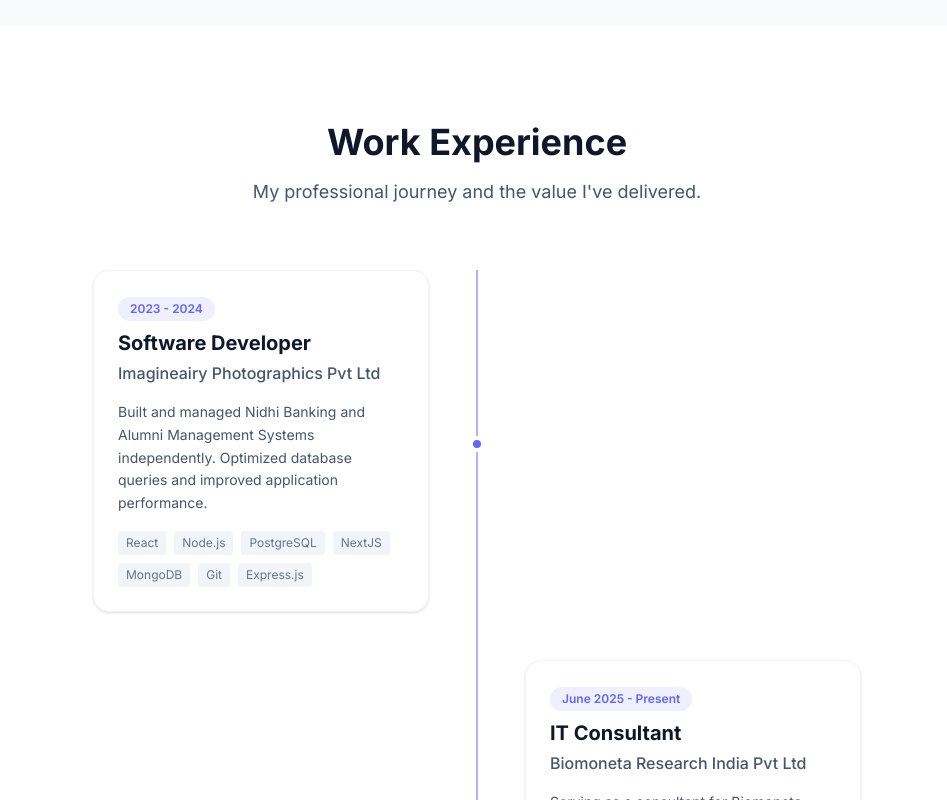
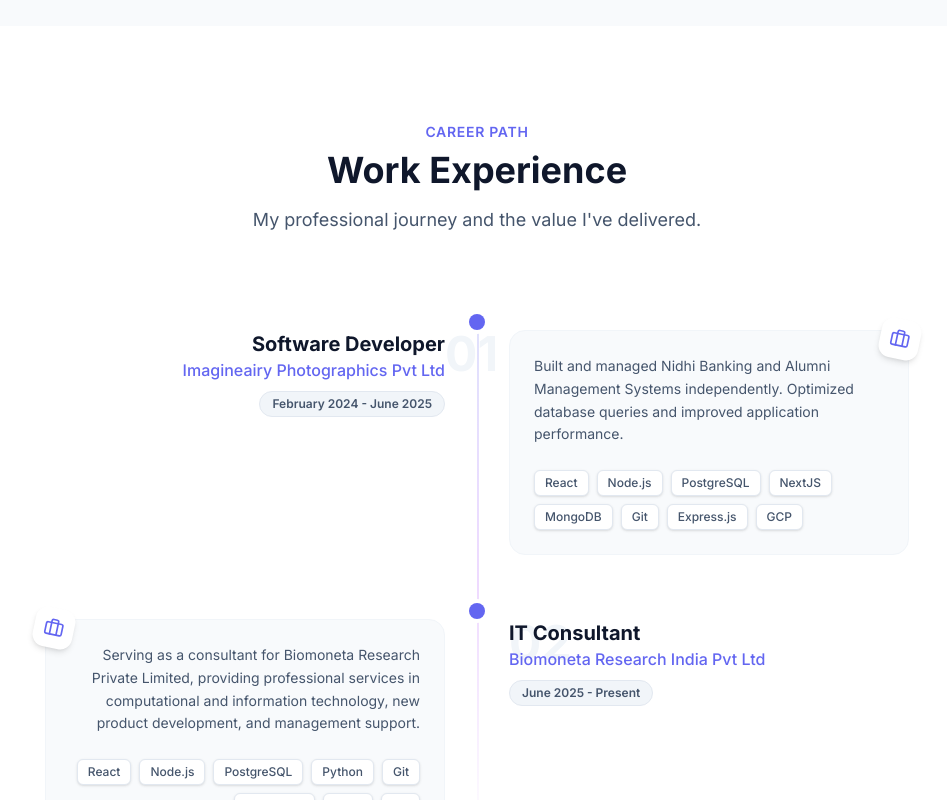
Before and after one commit to tanbiralam06/tanbir-tech, a Next.js app: page / in a window 1280 px wide. Shown: the part 3680-4480 px from the top of the page, without its empty margins (163-1110 px from the left). Built offline with nearby package versions, Linux system fonts and the light colour scheme.

Commit message:
redesign the experience section

```diff
--- a/src/components/sections/Experience.js
+++ b/src/components/sections/Experience.js
@@ -4,6 +4,7 @@
 import { useRef } from "react";
 import Section from "@/components/ui/Section";
 import { experience } from "@/data/experience";
+import { Briefcase } from "lucide-react";
 
 export default function Experience() {
   const containerRef = useRef(null);
@@ -12,17 +13,18 @@
     offset: ["start end", "end end"],
   });
 
-  const scaleY = useTransform(scrollYProgress, [0, 1], [0, 1]);
-
   return (
-    <Section id="experience">
+    <Section id="experience" className="bg-white dark:bg-slate-950">
       <motion.div
         initial={{ opacity: 0, y: 20 }}
         whileInView={{ opacity: 1, y: 0 }}
         viewport={{ once: true }}
         transition={{ duration: 0.5 }}
-        className="text-center mb-16"
+        className="text-center mb-20"
       >
+        <span className="text-primary font-semibold tracking-wider uppercase text-sm mb-2 block">
+          Career Path
+        </span>
         <h2 className="text-3xl md:text-4xl font-bold mb-4 text-slate-900 dark:text-white">
           Work Experience
         </h2>
@@ -31,65 +33,114 @@
         </p>
       </motion.div>
 
-      <div ref={containerRef} className="max-w-3xl mx-auto relative">
-        {/* Timeline Line (Desktop) */}
-        <motion.div
-          style={{ scaleY, originY: 0 }}
-          className="hidden md:block absolute left-[50%] top-0 bottom-0 w-px bg-primary -translate-x-1/2 z-0"
-        />
-        <div className="hidden md:block absolute left-[50%] top-0 bottom-0 w-px bg-slate-200 dark:bg-slate-700 -translate-x-1/2 -z-10" />
+      <div ref={containerRef} className="max-w-4xl mx-auto relative px-4">
+        {/* Continuous Gradient Line */}
+        <div className="absolute left-8 md:left-1/2 top-4 bottom-0 w-0.5 bg-gradient-to-b from-primary via-purple-500 to-transparent -translate-x-1/2 md:translate-x-0 hidden md:block opacity-20" />
+        {/* Mobile Line */}
+        <div className="absolute left-6 top-4 bottom-0 w-0.5 bg-gradient-to-b from-primary via-slate-300 to-transparent dark:from-primary dark:via-slate-700 md:hidden opacity-20" />
 
+        <div className="space-y-12">
           {experience.map((job, index) => (
             <motion.div
               key={job.company}
-            initial={{ opacity: 0, x: index % 2 === 0 ? -50 : 50 }}
-            whileInView={{ opacity: 1, x: 0 }}
+              initial={{ opacity: 0, y: 20 }}
+              whileInView={{ opacity: 1, y: 0 }}
               viewport={{ once: true, margin: "-100px" }}
-            transition={{ duration: 0.6, type: "spring", bounce: 0.3 }}
-            className="relative pl-8 md:pl-0"
+              transition={{ duration: 0.5, delay: index * 0.1 }}
+              className="relative grid md:grid-cols-2 gap-8 md:gap-16 group"
             >
-            <div className={`md:flex items-center justify-between gap-8 mb-12 ${index % 2 === 0 ? "md:flex-row-reverse" : ""}`}>
-              <div className="md:w-1/2 mb-4 md:mb-0" />
+              {/* Timeline Dot (Desktop Center) */}
+              <div className="hidden md:flex absolute left-1/2 -translate-x-1/2 top-0 items-center justify-center">
+                <div className="w-4 h-4 bg-primary rounded-full ring-4 ring-white dark:ring-slate-950 z-10 transition-transform duration-300 group-hover:scale-125 group-hover:ring-primary/20" />
+              </div>
 
-              {/* Timeline Dot */}
-              <motion.div
-                initial={{ scale: 0 }}
-                whileInView={{ scale: 1 }}
-                viewport={{ once: true }}
-                transition={{ duration: 0.4, delay: 0.2 }}
-                className="absolute left-0 md:left-1/2 w-4 h-4 bg-primary rounded-full border-4 border-white dark:border-slate-900 -translate-x-1.5 md:-translate-x-1/2 mt-1.5 z-10"
-              />
+              {/* Date Column (Desktop: Alternating sides or fixed? Let's keep date on one side for "modern timeline" usually puts date on one side and content on other, OR puts content on right) */}
+              {/* For better UX, let's keep content on RIGHT, Date on LEFT for all, effectively a sidemenu style, OR alternating zig zag but cleaner.
+                  The user asked for "cool and modern".
+                  Let's do: Left side = Date & Role (Right aligned text), Right side = Company & Details (Left aligned text).
+                  This creates a clean split.
+              */}
 
-              <div className="md:w-1/2">
-                <motion.div
-                  whileHover={{ y: -5, boxShadow: "0 10px 30px -10px rgba(0,0,0,0.1)" }}
-                  className={`bg-white dark:bg-slate-800 p-6 rounded-2xl shadow-sm border border-slate-100 dark:border-slate-700 ${index % 2 === 0 ? "md:mr-8" : "md:ml-8"} transition-all duration-300`}
+              {/* Left Side: Period & Header info for Desktop */}
+              <div
+                className={`${
+                  index % 2 === 1
+                    ? "md:order-last md:text-left"
+                    : "md:text-right"
+                }`}
               >
-                  <span className="inline-block px-3 py-1 bg-primary/10 text-primary text-xs font-semibold rounded-full mb-2">
+                <div className="hidden md:block sticky top-24">
+                  <span className="text-5xl font-bold text-slate-100 dark:text-slate-800/50 absolute top-0 -z-10 select-none overflow-hidden transition-colors group-hover:text-primary/5 dark:group-hover:text-primary/10">
+                    0{index + 1}
+                  </span>
+                  <h3 className="text-xl font-bold text-slate-900 dark:text-white mt-4 group-hover:text-primary transition-colors">
+                    {job.role}
+                  </h3>
+                  <p className="text-primary font-medium mb-2">{job.company}</p>
+                  <span className="inline-block px-3 py-1 bg-slate-100 dark:bg-slate-800 text-slate-600 dark:text-slate-400 text-xs font-semibold rounded-full border border-slate-200 dark:border-slate-700">
                     {job.period}
                   </span>
-                  <h3 className="text-xl font-bold text-slate-900 dark:text-white mb-1">
+                </div>
+              </div>
+
+              {/* Mobile Header (Visible only on mobile) */}
+              <div className="md:hidden pl-12 relative">
+                <div className="absolute left-0 top-0 w-3 h-3 bg-primary rounded-full mt-2 ring-4 ring-white dark:ring-slate-950" />
+                <span className="text-sm font-semibold text-primary mb-1 block">
+                  {job.period}
+                </span>
+                <h3 className="text-xl font-bold text-slate-900 dark:text-white">
                   {job.role}
                 </h3>
-                  <h4 className="text-base font-medium text-slate-600 dark:text-slate-400 mb-4">
+                <p className="text-slate-600 dark:text-slate-400 mb-4">
                   {job.company}
-                  </h4>
-                  <p className="text-slate-600 dark:text-slate-400 text-sm leading-relaxed mb-4">
+                </p>
+              </div>
+
+              {/* Right Side: Description card */}
+              <div
+                className={`${
+                  index % 2 === 1 ? "md:order-first md:text-right" : ""
+                } md:pt-4`}
+              >
+                <div
+                  className={`bg-slate-50 dark:bg-slate-900/50 p-6 rounded-2xl border border-slate-100 dark:border-slate-800 hover:border-primary/50 dark:hover:border-primary/50 transition-colors duration-300 relative group-hover:shadow-lg dark:shadow-none ${
+                    index % 2 === 1 ? "md:mr-auto" : "md:ml-auto"
+                  }`}
+                >
+                  {/* Icon for visual interest */}
+                  <div
+                    className={`absolute -top-3 ${
+                      index % 2 === 1 ? "-right-3 md:-left-3" : "-right-3"
+                    } w-10 h-10 bg-white dark:bg-slate-800 rounded-xl shadow-md flex items-center justify-center text-primary rotate-12 group-hover:rotate-0 transition-transform duration-300`}
+                  >
+                    <Briefcase size={20} />
+                  </div>
+
+                  <p className="text-slate-600 dark:text-slate-400 text-sm leading-relaxed mb-6">
                     {job.description}
                   </p>
-                  <div className="flex flex-wrap gap-2">
+
+                  <div
+                    className={`flex flex-wrap gap-2 ${
+                      index % 2 === 1 ? "md:justify-end" : ""
+                    }`}
+                  >
                     {job.technologies.map((tech) => (
-                      <span key={tech} className="text-xs text-slate-500 dark:text-slate-400 bg-slate-100 dark:bg-slate-700 px-2 py-1 rounded">
+                      <span
+                        key={tech}
+                        className="text-xs font-medium text-slate-600 dark:text-slate-300 bg-white dark:bg-slate-800 px-2.5 py-1 rounded-md border border-slate-200 dark:border-slate-700 shadow-sm"
+                      >
                         {tech}
                       </span>
                     ))}
                   </div>
-                </motion.div>
                 </div>
               </div>
             </motion.div>
           ))}
         </div>
+      </div>
     </Section>
   );
 }
--- a/src/data/experience.js
+++ b/src/data/experience.js
@@ -2,15 +2,35 @@
   {
     company: "Imagineairy Photographics Pvt Ltd",
     role: "Software Developer",
-    period: "2023 - 2024",
-    description: "Built and managed Nidhi Banking and Alumni Management Systems independently. Optimized database queries and improved application performance.",
-    technologies: ["React", "Node.js", "PostgreSQL", "NextJS", "MongoDB", "Git", "Express.js"],
+    period: "February 2024 - June 2025",
+    description:
+      "Built and managed Nidhi Banking and Alumni Management Systems independently. Optimized database queries and improved application performance.",
+    technologies: [
+      "React",
+      "Node.js",
+      "PostgreSQL",
+      "NextJS",
+      "MongoDB",
+      "Git",
+      "Express.js",
+      "GCP",
+    ],
   },
   {
     company: "Biomoneta Research India Pvt Ltd",
     role: "IT Consultant",
     period: "June 2025 - Present",
-    description: "Serving as a consultant for Biomoneta Research Private Limited, providing professional services in computational and information technology, new product development, and management support.",
-    technologies: ["React", "Node.js", "PostgreSQL", "Python", "Git", "Express.js"],
+    description:
+      "Serving as a consultant for Biomoneta Research Private Limited, providing professional services in computational and information technology, new product development, and management support.",
+    technologies: [
+      "React",
+      "Node.js",
+      "PostgreSQL",
+      "Python",
+      "Git",
+      "Express.js",
+      "AWS",
+      "IoT",
+    ],
   },
 ];
```
Lines whose indentation alone changed are shown as unchanged.
